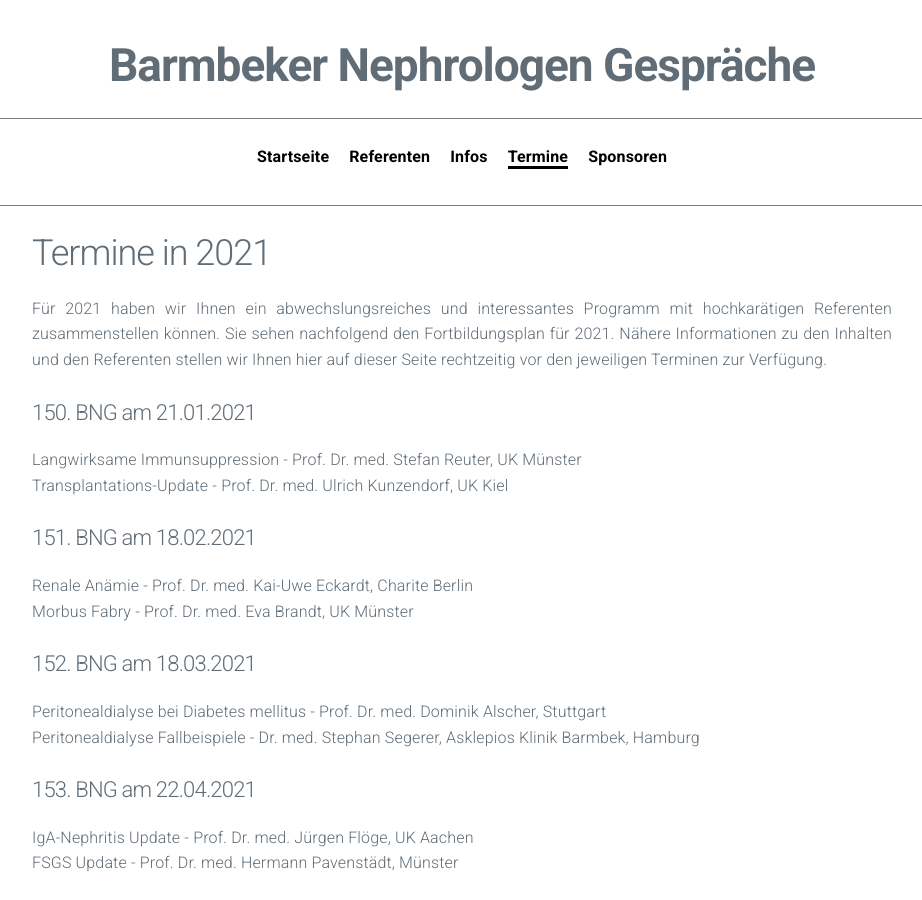
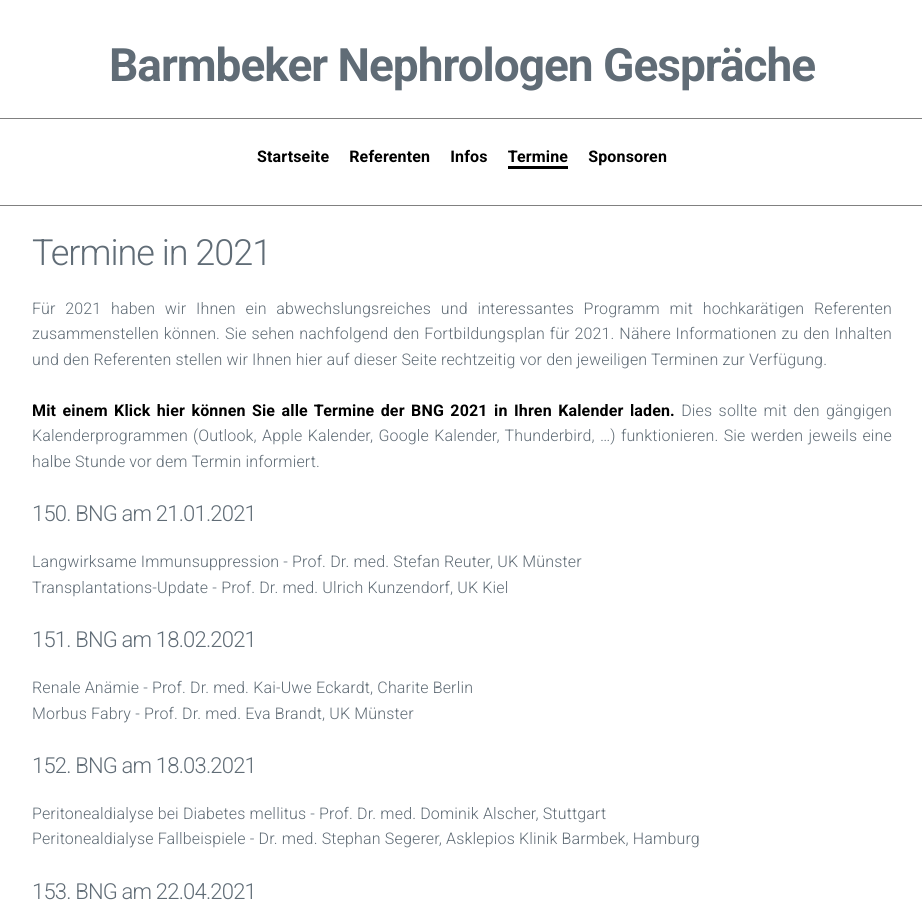
Before and after one commit to manuelpaul86/manuelpaul86.github.io, a Jekyll site: the page built from termine.md, in a window 1280 px wide and 900 px high. Shown: the whole window, without its empty margins (178-1100 px from the left). Built offline with Jekyll 4.4.1, drawn with Linux system fonts in a browser that asks for light colours.

Commit message:
ics - datei hinzugefügt

```diff
--- a/termine.md
+++ b/termine.md
@@ -5,6 +5,8 @@
 ## Termine in 2021
 
 Für 2021 haben wir Ihnen ein abwechslungsreiches und interessantes Programm mit hochkarätigen Referenten zusammenstellen können. Sie sehen nachfolgend den Fortbildungsplan für 2021. Nähere Informationen zu den Inhalten und den Referenten stellen wir Ihnen hier auf dieser Seite rechtzeitig vor den jeweiligen Terminen zur Verfügung.
+
+[Mit einem Klick hier können Sie alle Termine der BNG 2021 in Ihren Kalender laden.](/assets/other/BNG_2021.ics) Dies sollte mit den gängigen Kalenderprogrammen (Outlook, Apple Kalender, Google Kalender, Thunderbird, ...) funktionieren. Sie werden jeweils eine halbe Stunde vor dem Termin informiert.
 
 #### 150. BNG am 21.01.2021
 Langwirksame Immunsuppression - Prof. Dr. med. Stefan Reuter, UK Münster
```
Also changed, not shown: 1 other file.
